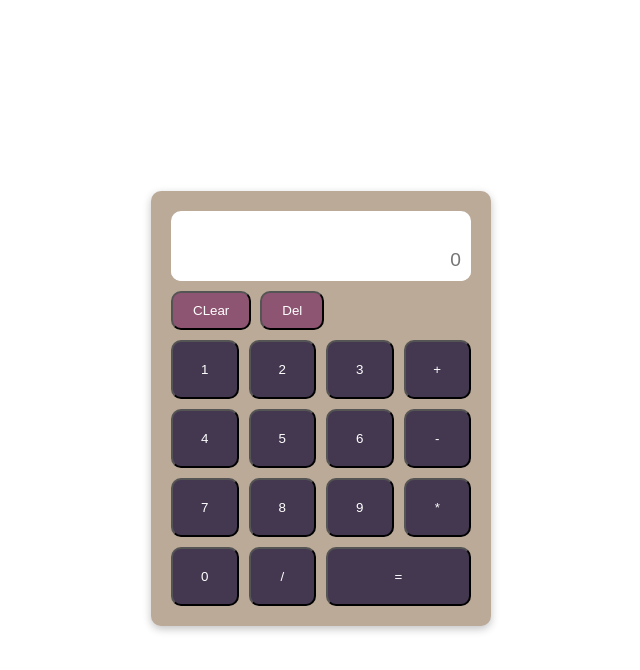
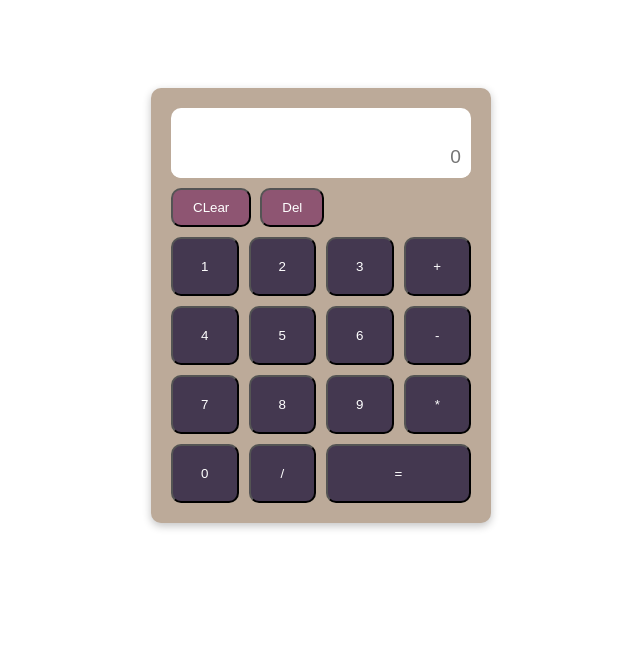
Before and after one commit to realaryansaini/basic-calculator, a plain HTML site: page index.html in a window 1280 px wide. Shown: the whole page, without its empty margins (319-959 px from the left). Drawn offline with Linux system fonts and the light colour scheme.

Commit message:
updatiing the margin from the top of main

```diff
--- a/style.css
+++ b/style.css
@@ -2,18 +2,16 @@ body{
     display: flex;
     justify-content: center;
     align-items: center;
-    min-height: 100vh;
 }
 
 .main{
     width: 300px;
-
     height: fit-content;
     background-color: #BCAA99;
     padding: 20px;
     border-radius: 10px;
-    /* border */
-    margin: 0 10px;
+    margin-inline:10px;
+    margin-top: 10vh;
     box-shadow: rgba(0, 0, 0, 0.24) 0px 3px 8px;
 }
 
@@ -21,10 +19,7 @@ body{
     height: 70px;
     background-color: white;
     display: flex;
-    /* justify-content: end; */
     align-items: end;
-    /* right: 0; */
-    /* align-content: center; */
     border-radius: 10px;
     overflow: hidden;
 }
```
